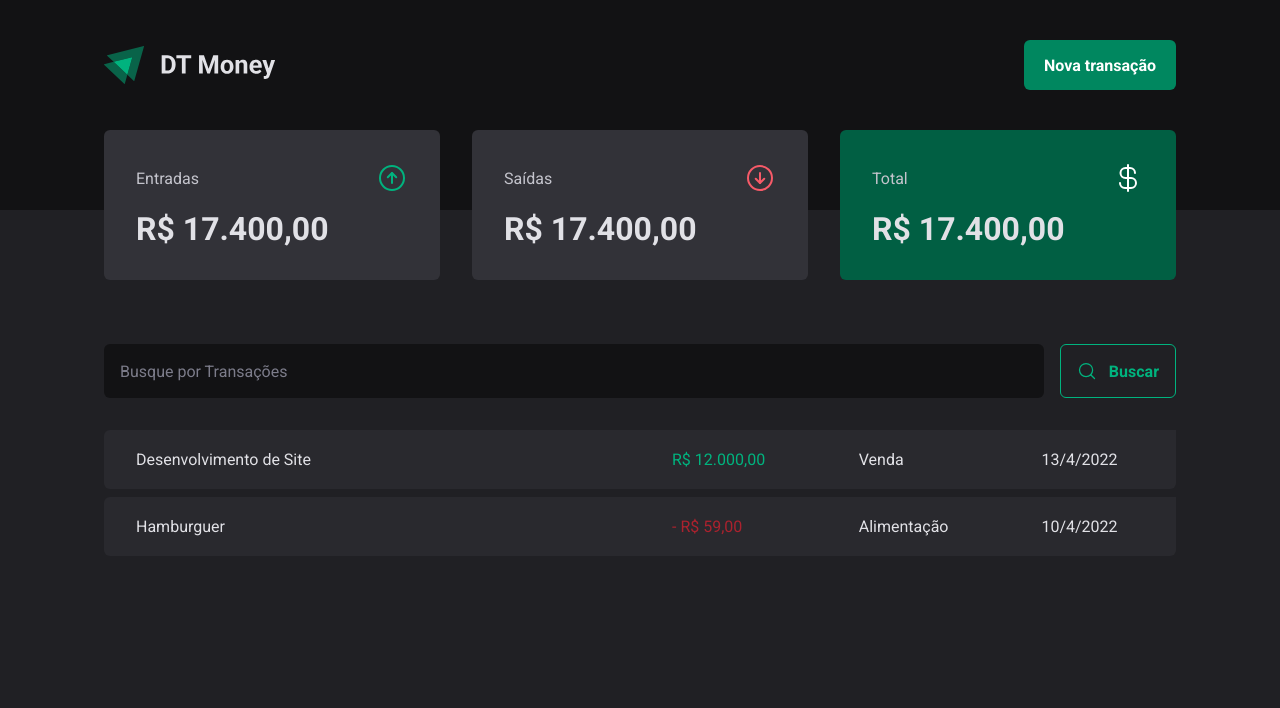
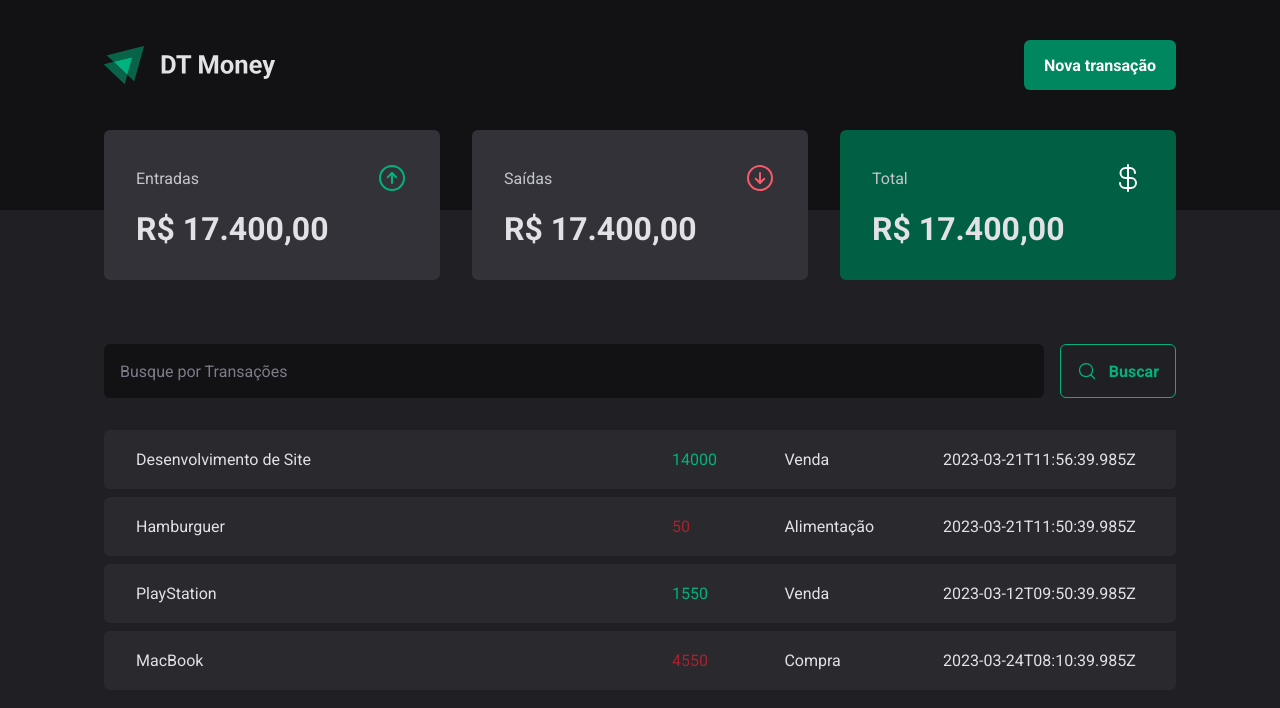
Before and after one commit to VinniC77/VC-Money, a React (Vite) app: page / in a window 1280 px wide. Shown: the top 708 px of the page. Built offline with nearby package versions, Linux system fonts and the light colour scheme; data requests are answered from the project's data file.

Commit message:
Construção da API

```diff
--- a/server.json
+++ b/server.json
@@ -15,6 +15,22 @@
             "category": "Alimentação",
             "price": 50,
             "createdAt": "2023-03-21T11:50:39.985Z"
+        },
+        {
+            "id": 3,
+            "description": "PlayStation",
+            "type": "income",
+            "category": "Venda",
+            "price": 1550,
+            "createdAt": "2023-03-12T09:50:39.985Z"
+        },
+        {
+            "id": 4,
+            "description": "MacBook",
+            "type": "outcome",
+            "category": "Compra",
+            "price": 4550,
+            "createdAt": "2023-03-24T08:10:39.985Z"
         }
     ]
 }
--- a/src/App.tsx
+++ b/src/App.tsx
@@ -1,4 +1,5 @@
 import { ThemeProvider } from "styled-components";
+import { TransactionsProvider } from "./contexts/TransactionsContext";
 import { Transactions } from "./pages/Transactions";
 import { GlobalStyle } from "./styles/global";
 import { defaultTheme } from "./styles/themes/default";
@@ -7,7 +8,9 @@
   return (
     <ThemeProvider theme={defaultTheme}>
       <GlobalStyle />
-      <Transactions />
+      <TransactionsProvider>
+        <Transactions />
+      </TransactionsProvider>
     </ThemeProvider>
   );
 }
--- a/src/components/Summary/index.tsx
+++ b/src/components/Summary/index.tsx
@@ -1,7 +1,14 @@
 import { ArrowCircleUp, CurrencyDollar, ArrowCircleDown } from "phosphor-react";
+import { useContext } from "react";
+import { TransactionContext } from "../../contexts/TransactionsContext";
 import { SummaryCard, SummaryContainer } from "./styles";
 
 export function Summary() {
+
+    const { transactions } = useContext(TransactionContext)
+
+    console.log(transactions)
+
     return (
         <SummaryContainer>
             <SummaryCard>
--- /dev/null
+++ b/src/contexts/TransactionsContext.tsx
@@ -0,0 +1,41 @@
+import { createContext, ReactNode, useEffect, useState } from "react";
+
+interface Transaction {
+  id: number;
+  description: string;
+  type: "income" | "outcome";
+  price: number;
+  category: string;
+  createdAt: string;
+}
+
+interface TransactionContextType {
+  transactions: Transaction[];
+}
+
+interface TransactionsProviderProps {
+  children: ReactNode;
+}
+
+export const TransactionContext = createContext({} as TransactionContextType);
+
+export function TransactionsProvider({ children }: TransactionsProviderProps) {
+  const [transactions, setTransactions] = useState<Transaction[]>([]);
+
+  async function loadTransactions() {
+    const response = await fetch("http://localhost:3000/transactions");
+    const data = await response.json();
+
+    setTransactions(data);
+  }
+
+  useEffect(() => {
+    loadTransactions();
+  }, []);
+
+  return (
+    <TransactionContext.Provider value={{ transactions }}>
+      {children}
+    </TransactionContext.Provider>
+  );
+}
--- a/src/pages/Transactions/index.tsx
+++ b/src/pages/Transactions/index.tsx
@@ -1,9 +1,17 @@
+import { useContext } from "react";
 import { Header } from "../../components/Header";
 import { Summary } from "../../components/Summary";
+import { TransactionContext } from "../../contexts/TransactionsContext";
 import { SearchForm } from "./components/SearchForm";
-import { PriceHighLight, TransactionContainer, TransactionsTable } from "./styles";
+import {
+  PriceHighLight,
+  TransactionContainer,
+  TransactionsTable,
+} from "./styles";
 
 export function Transactions() {
+  const { transactions } = useContext(TransactionContext);
+
   return (
     <div>
       <Header />
@@ -13,18 +21,20 @@
         <SearchForm />
         <TransactionsTable>
           <tbody>
-            <tr>
-              <td width="50%">Desenvolvimento de Site</td>
-              <td><PriceHighLight variant="income">R$ 12.000,00</PriceHighLight></td>
-              <td>Venda</td>
-              <td>13/4/2022</td>
-            </tr>
-            <tr>
-              <td width="50%">Hamburguer</td>
-              <td><PriceHighLight variant="outcome">- R$ 59,00</PriceHighLight></td>
-              <td>Alimentação</td>
-              <td>10/4/2022</td>
-            </tr>
+            {transactions.map((transaction) => {
+              return (
+                <tr key={transaction.id}>
+                  <td width="50%">{transaction.description}</td>
+                  <td>
+                    <PriceHighLight variant={transaction.type}>
+                      {transaction.price}
+                    </PriceHighLight>
+                  </td>
+                  <td>{transaction.category}</td>
+                  <td>{transaction.createdAt}</td>
+                </tr>
+              );
+            })}
           </tbody>
         </TransactionsTable>
       </TransactionContainer>
```
